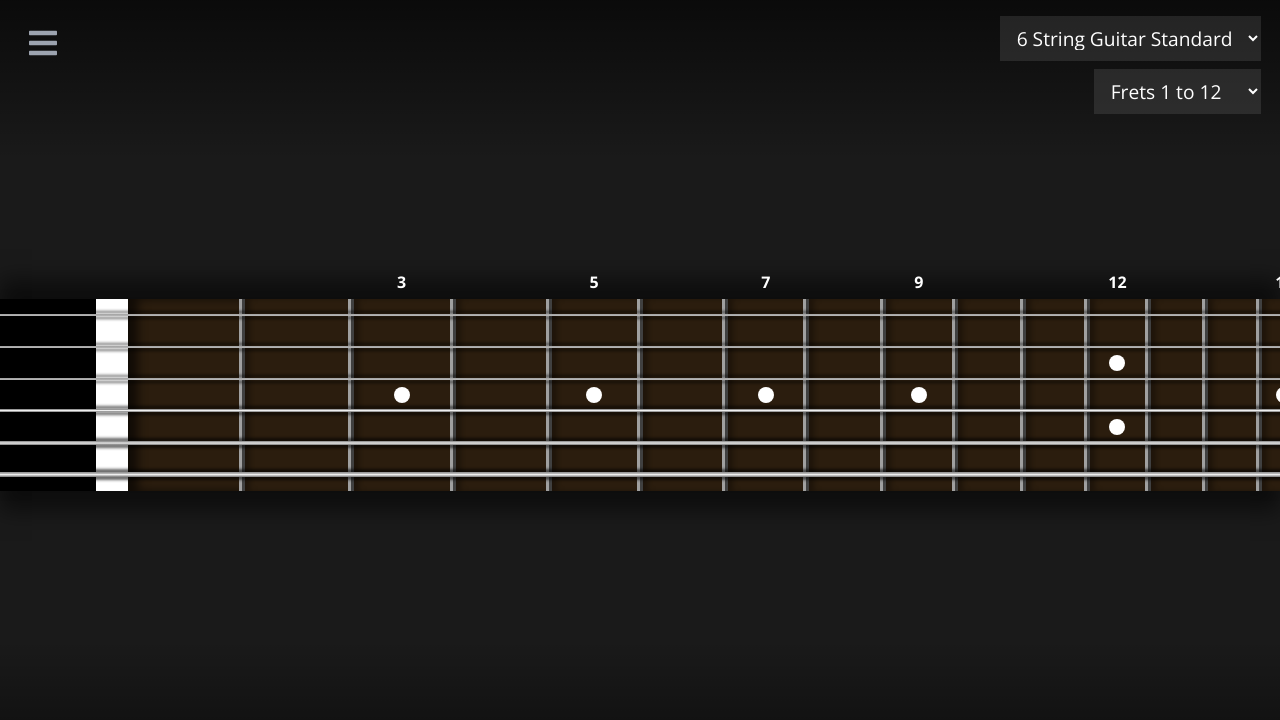
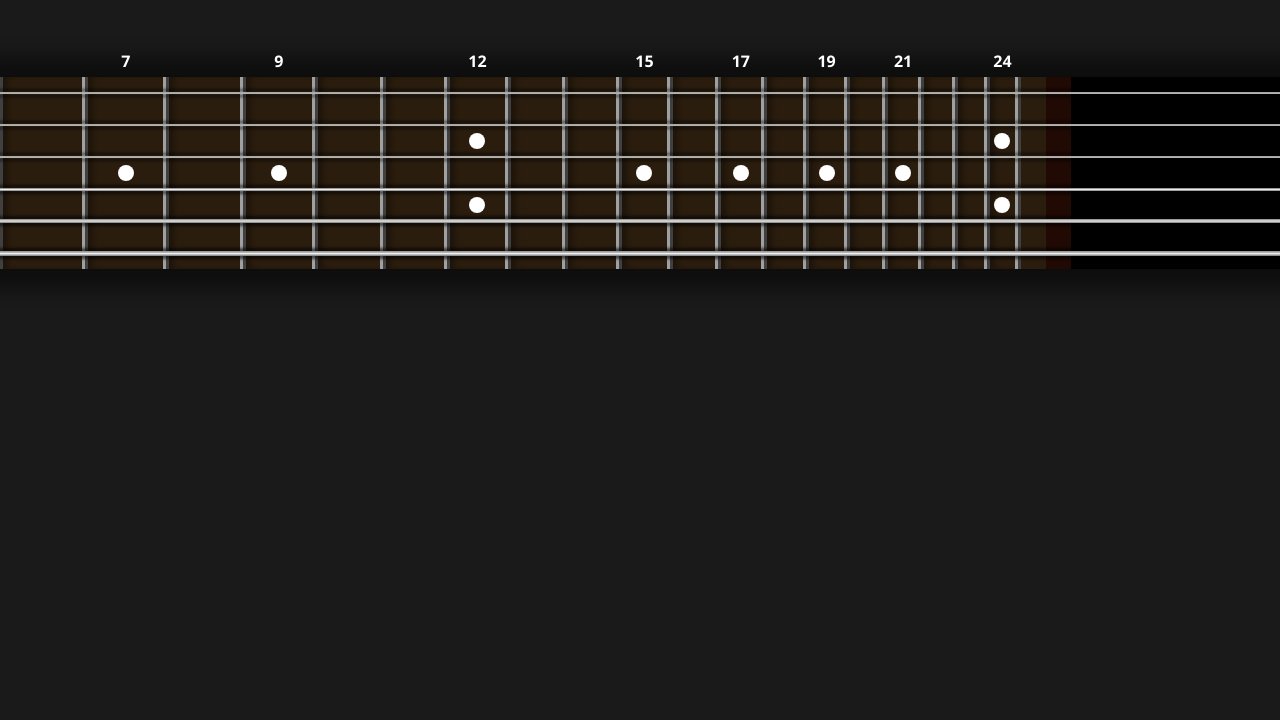
Before and after one commit to MekonLips/Frets, a React (Vite) app: page / in a window 1280 px wide. Shown: the top 720 px of the page. Built offline with nearby package versions, Linux system fonts and the light colour scheme.

Commit message:
Migrate main control grid layout to Tailwind semantic classes

```diff
--- a/src/components/Grid/Grid.component.jsx
+++ b/src/components/Grid/Grid.component.jsx
@@ -2,12 +2,13 @@ import React from 'react';
 import { useRecoilValue } from 'recoil';
 
 import { selectedInstrumentIdAtom, getInstrumentSelector } from '../../recoil/frets.recoil';
-import { Grid } from './Grid.styled';
+import { gridHeight } from '../../utils/grid.utils';
+import { Z_INDEX } from '../../config/frets.config';
 
 const GridComponent = ({ children }) => {
     const selectedInstrumentId = useRecoilValue(selectedInstrumentIdAtom);
     const instrument = useRecoilValue(getInstrumentSelector(selectedInstrumentId));
-    return <Grid strings={instrument.strings.length}>{children}</Grid>
+    return <div className="legacy-grid" style={{ '--grid-board-height': `calc(${gridHeight(instrument.strings.length)} + ${gridHeight(1)} * 2)`, '--grid-z': Z_INDEX.Grid }}>{children}</div>
 }
 
 export default GridComponent;
```
